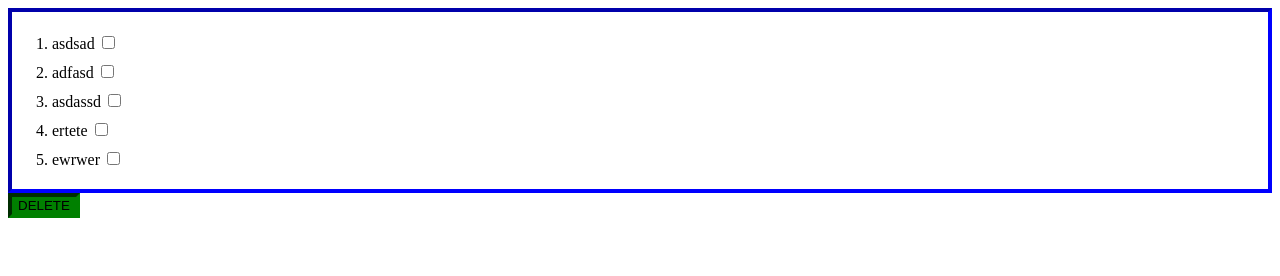
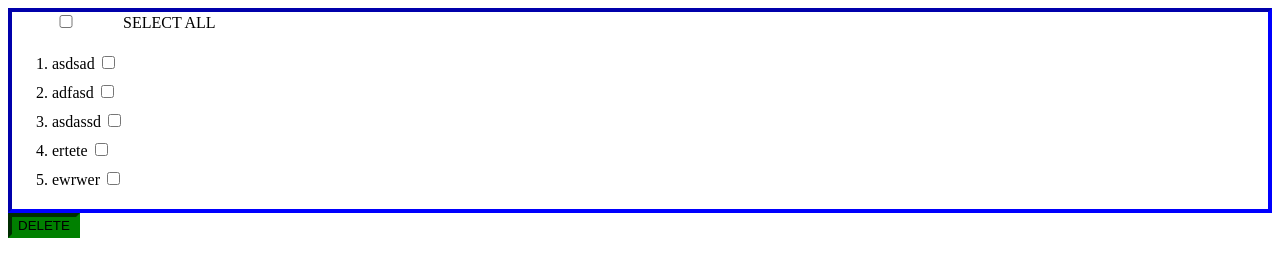
Before and after one commit to LaraAloha/student_list, a plain HTML site: page index.html in a window 1280 px wide. Both pictures are taken after a click on the button "DELETE". Drawn offline with Linux system fonts and the light colour scheme.

Commit message:
added checkAll button

```diff
--- a/index.html
+++ b/index.html
@@ -8,6 +8,7 @@
 </head>
 <body>
 	<div class="wrap" id="wrap">
+		<input type="checkbox" name="all" value="Select all" class="selectAll" onClick="checkAll(this)"> SELECT ALL
 
 	</div>
 	<script type="text/javascript" src="script/script.js""></script>
--- a/script/script.js
+++ b/script/script.js
@@ -1,3 +1,13 @@
+
+function checkAll(mainCheckbox) {
+	debugger;
+	let checkForms = document.querySelectorAll('input');
+
+	for (let checkForm of checkForms) {
+		checkForm.checked = mainCheckbox.checked;
+	}
+}
+
 
 fetch('./index.json')
 	.then(function(response) {
@@ -15,6 +25,7 @@ fetch('./index.json')
 		let div = document.getElementById('wrap');
 		wrap.classList.add('wrap');
 //Создана и добавлена обертка к списку
+
 		for (let i = 1; i <= Object.keys(studentData).length; i++) {
 			let li = document.createElement('li');
 			let checkbox = document.createElement('input');
@@ -32,18 +43,18 @@ fetch('./index.json')
 			li.appendChild(checkbox);
 			}
 //произошел цикл, добавив список на страницу
-
 			let checkboxes = document.getElementsByClassName('checkbox');
 
 			buttonDelete.onclick = function () {
 			// если чекбоксы отмечены
-			for (let i = 0; i <= checkboxes.length; i++) {
-				if(checkboxes[i].checked) {
-// происходит их удаление
-					checkboxes[i].parentNode.style.display = "none";
+				for (let i = 0; i < checkboxes.length; i++) {
+					if(checkboxes[i].checked) {
+	// происходит их удаление
+						checkboxes[i].parentNode.style.display = "none";
+					}
 				}
 			}
-		}
+
 
 	});
 
--- a/styles/style.css
+++ b/styles/style.css
@@ -3,14 +3,18 @@
 
 }
 
-.buttonDelete{
+.buttonDelete {
 	border: 4px inset green;
 	background-color: green;
 }
 
-.checkbox{
+.checkbox {
 	border: 4px inset blue;
 	background-color: green;
 	margin: 8px 0.5ex;
 /*    margin-left: 90%;
 */}
+
+.selectAll {
+	width: 100px;
+}
```
